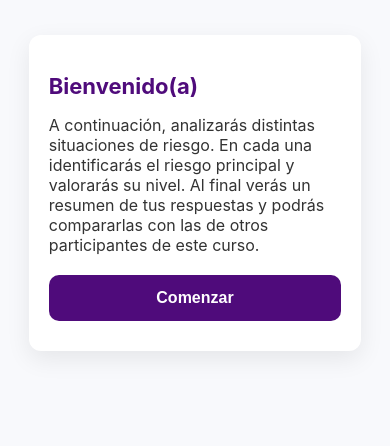
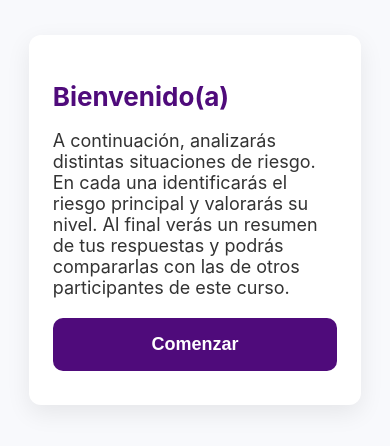
Before and after one commit to Migueiturra/valorariesgos, a plain HTML site: page index.html in a window 390 px wide. Drawn offline with Linux system fonts and the light colour scheme.

Commit message:
otros resposive

```diff
--- a/index.html
+++ b/index.html
@@ -5,6 +5,7 @@
   <title>Percepción del Riesgo</title>
   <link rel="stylesheet" href="style.css">
   <meta name="viewport" content="width=device-width, initial-scale=1.0">
+<meta name="viewport" content="width=device-width, initial-scale=1.0, maximum-scale=1.0, user-scalable=no">
 
 </head>
 <body>
--- a/style.css
+++ b/style.css
@@ -223,3 +223,35 @@ select:focus {
     white-space: nowrap;
   }
 }
+/* Ajustes específicos para pantallas muy grandes pero móviles */
+@media (max-width: 1024px) {
+  body {
+    font-size: 18px;  /* 🔹 sube la base del texto */
+  }
+
+  h2 {
+    font-size: 26px;
+  }
+
+  h3 {
+    font-size: 22px;
+  }
+
+  h4 {
+    font-size: 20px;
+  }
+
+  p, label, select, .btn {
+    font-size: 18px;
+  }
+
+  .btn {
+    padding: 16px;
+  }
+
+  .card {
+    max-width: 95%;
+    margin: 15px auto;
+    padding: 24px;
+  }
+}
```
